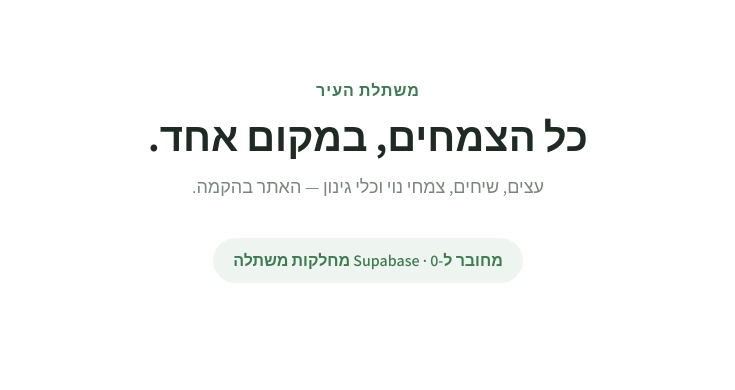
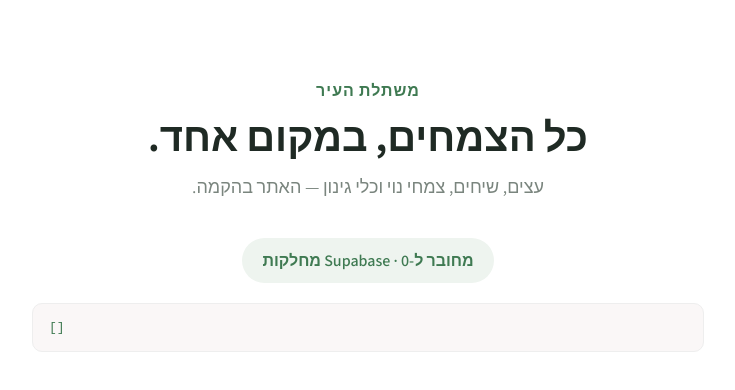
Before and after one commit to omerse9-blip/mashtelat-hair, a Next.js app: page / in a window 1280 px wide. Shown: the top 390 px of the page, without its empty margins (455-1190 px from the left). Built offline with nearby package versions, Linux system fonts and the light colour scheme; no server answers; the database is empty.

Commit message:
Update page.jsx

```diff
--- a/app/page.jsx
+++ b/app/page.jsx
@@ -7,26 +7,24 @@ export default async function HomePage() {
   let count = 0;
   let detail = "";
 
-  const hasUrl = !!process.env.NEXT_PUBLIC_SUPABASE_URL;
-  const hasKey = !!process.env.NEXT_PUBLIC_SUPABASE_ANON_KEY;
-
   try {
-    if (!hasUrl || !hasKey) {
-      throw new Error(`חסר משתנה סביבה: ${!hasUrl ? "URL " : ""}${!hasKey ? "KEY" : ""}`);
-    }
-    const { count: c, error } = await supabase
+    const { data, error } = await supabase
       .from("categories")
-      .select("id", { count: "exact", head: true })
-      .eq("kind", "nursery");
+      .select("id, name, kind")
+      .limit(5);
     if (error) throw error;
-    count = c || 0;
+    count = (data || []).length;
+    detail = JSON.stringify(data, null, 2);
   } catch (e) {
     status = "error";
     detail = JSON.stringify({
+      name: e?.name,
       message: e?.message,
       code: e?.code,
       details: e?.details,
       hint: e?.hint,
+      keys: Object.keys(e || {}),
+      raw: String(e),
     }, null, 2);
   }
 
@@ -41,15 +39,12 @@ export default async function HomePage() {
       </p>
 
       <div style={{ display: "inline-block", padding: "12px 20px", borderRadius: 999, background: status === "ok" ? "var(--green-soft)" : "#fdecec", color: status === "ok" ? "var(--green)" : "#b3261e", fontWeight: 600 }}>
-        {status === "ok" ? `מחובר ל-Supabase · ${count} מחלקות משתלה` : "אין חיבור ל-Supabase"}
+        {status === "ok" ? `מחובר ל-Supabase · ${count} מחלקות` : "אין חיבור ל-Supabase"}
       </div>
 
-      {status === "error" && (
-        <pre style={{ marginTop: 20, padding: 16, background: "#faf7f7", border: "1px solid #eee", borderRadius: 10, textAlign: "start", direction: "ltr", fontSize: 13, color: "#b3261e", whiteSpace: "pre-wrap" }}>
-          {detail}
-          {"\n"}URL set: {String(hasUrl)} | KEY set: {String(hasKey)}
-        </pre>
-      )}
+      <pre style={{ marginTop: 20, padding: 16, background: "#faf7f7", border: "1px solid #eee", borderRadius: 10, textAlign: "start", direction: "ltr", fontSize: 13, color: status === "ok" ? "#3f7a52" : "#b3261e", whiteSpace: "pre-wrap" }}>
+        {detail}
+      </pre>
     </main>
   );
 }
```
